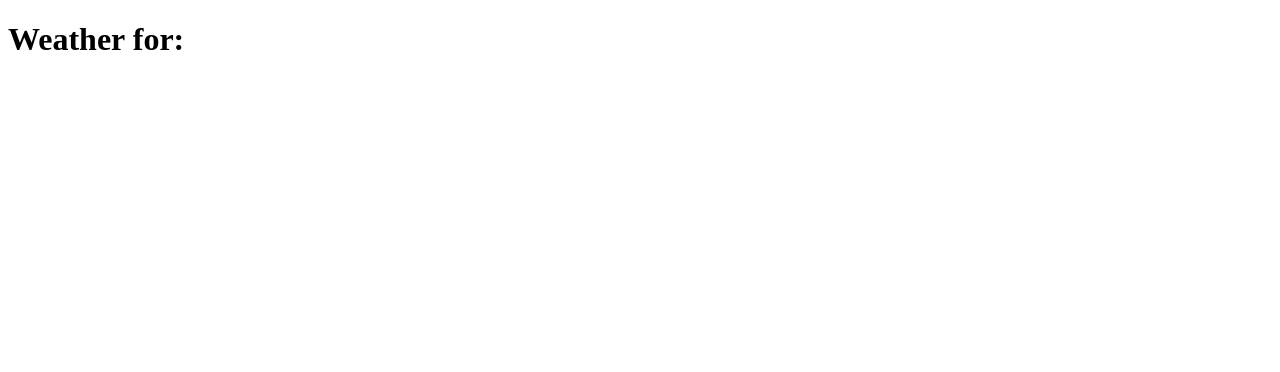
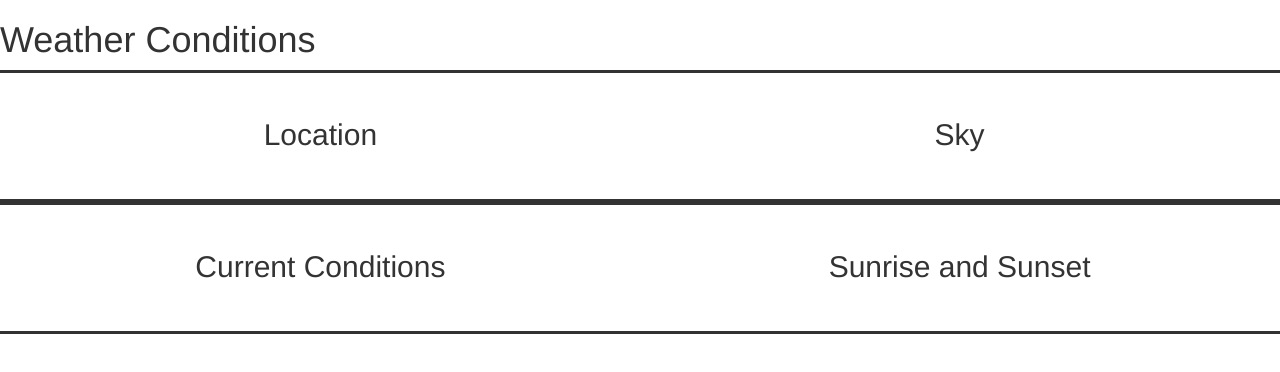
Before and after one commit to ddcornwall/weather, a plain HTML site: page index.html in a window 1280 px wide. Drawn offline with nearby package versions, Linux system fonts and the light colour scheme.

Commit message:
Updated displays

```diff
--- a/index.html
+++ b/index.html
@@ -2,8 +2,11 @@
 <html>
   <head>
     <title>Your Local Weather</title>
-    <meta name="viewport" content="initial-scale=1.0, user-scalable=yes">
     <meta charset="utf-8">
+
+    <!--Load bootstrap css, needed for grid layout-->
+    <link rel="stylesheet" href="https://maxcdn.bootstrapcdn.com/bootstrap/3.3.7/css/bootstrap.min.css">
+
     <!-- jQuery library -->
     <script src="https://ajax.googleapis.com/ajax/libs/jquery/3.2.1/jquery.min.js"></script>
 
@@ -16,12 +19,29 @@
 
 
   <body>
-    <h1>Weather for:</h1>
+    <h1>Weather Conditions</h1>
 <!--Load weather conditions from script.js-->
-<div id="local-location"></div>
-<div id="local-sky"></div>
-<div id="local-weather"></div>
-<div id="astronomy"></div>
+<div class="row">
+<div class="col-md-6">
+  <h2 class="text-center">Location</h2>
+  <div id="local-location"></div>
+</div>
+<div class="col-md-6">
+  <h2 class="text-center">Sky</h2>
+  <div id="local-sky"></div>
+</div>
+</div> <!--end top row-->
+
+<div class="row">
+<div class="col-md-6">
+  <h2 class="text-center">Current Conditions</h2>
+  <div id="local-weather"></div>
+</div>
+<div class="col-md-6">
+  <h2 class="text-center">Sunrise and Sunset</h2>
+  <div id="astronomy"></div>
+</div>
+</div> <!--end top row-->
 
 <script src="script.js"></script>
 
--- a/script.js
+++ b/script.js
@@ -12,11 +12,11 @@ $.getJSON(wURL, function( data ) {
  conditions=data;
 
 //display location information
-$("#local-location").append("<p>" + conditions.name + " located at </br>" +  "Latitude: " + conditions.coord.lat + "</br>" +
+$("#local-location").append("<p>" + conditions.name + ", located at </br>" +  "Latitude: " + conditions.coord.lat + "</br>" +
 "Longitude: " + conditions.coord.lon + "</p>");
 
 //display sky conditions
-$("#local-sky").append("<img src = \"" + conditions.weather[0].icon + "\"> </br>" + conditions.weather[0].description);
+$("#local-sky").append("<img src = \"" + conditions.weather[0].icon + "\"" + " class=\"center-block\" height=\"125\" width=\"125\" > </br>" + conditions.weather[0].description);
 
 //display weather conditions
 $("#local-weather").append("Temperature: " + conditions.main.temp + " C");
@@ -28,8 +28,11 @@ $("#local-weather").append("</br>Wind Direction: " + conditions.wind.deg + " Deg
 //Calculate and display sunrise and sunset
 var sunrise =  new Date(conditions.sys.sunrise*1000);
 var sunset = new Date(conditions.sys.sunset*1000);
-$("#astronomy").append("Sunrise: " + sunrise);
-$("#astronomy").append("</br>Sunset: " + sunset);
+var month = sunrise.getMonth() + 1; //Get month returns 0-11 for months
+$("#astronomy").append("Date: " + month + "/" + sunrise.getDate() + "/" + sunrise.getFullYear() +"</br>");
+$("#astronomy").append("Sunrise: " + sunrise.toLocaleTimeString());
+$("#astronomy").append("</br>Sunset:   " + sunset.toLocaleTimeString());
+console.log(sunrise);
 }); //end load weather
 });
 }
--- a/style.css
+++ b/style.css
@@ -1,3 +1,7 @@
 div {
   padding:1%
 }
+
+.row {
+  border-style: solid
+}
```
